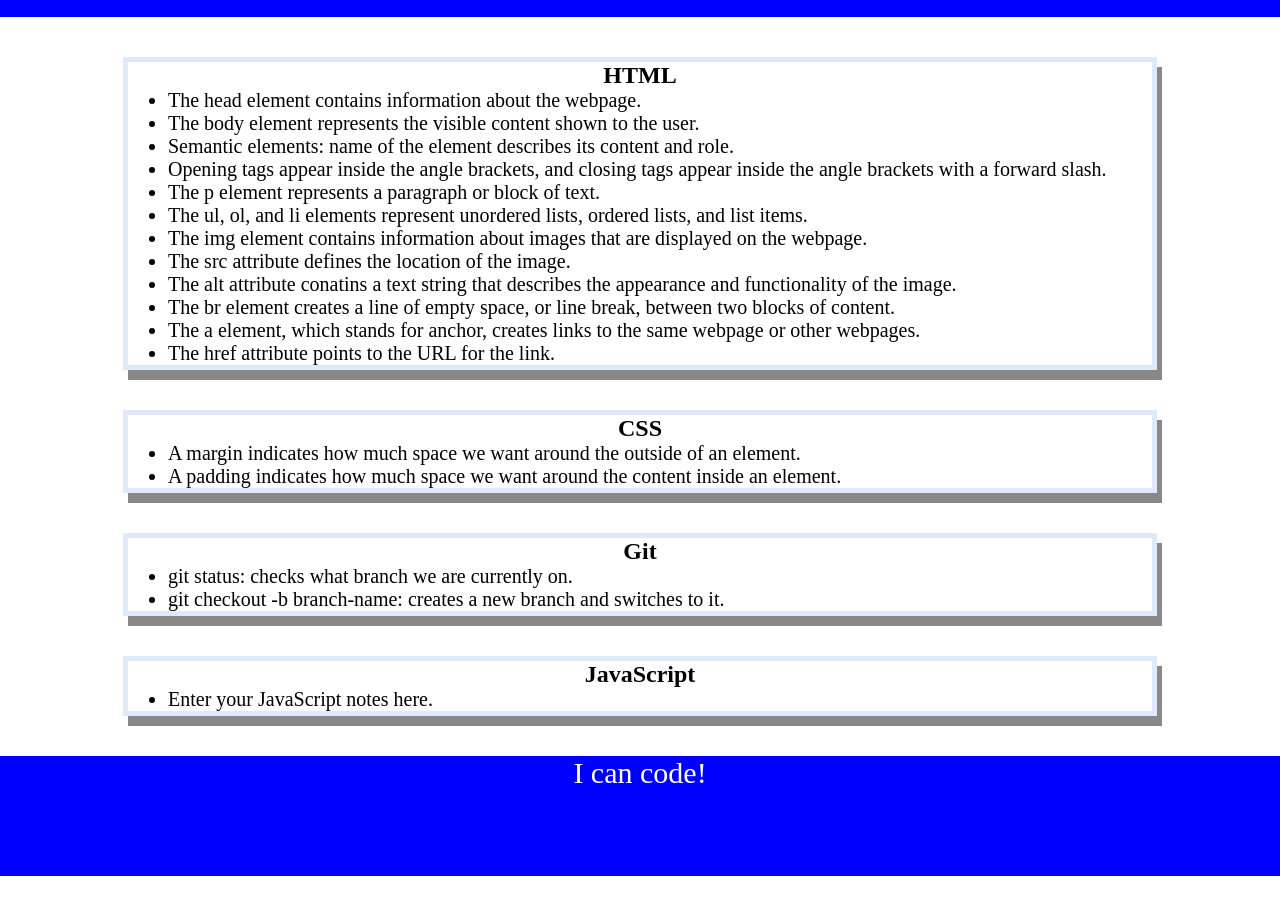
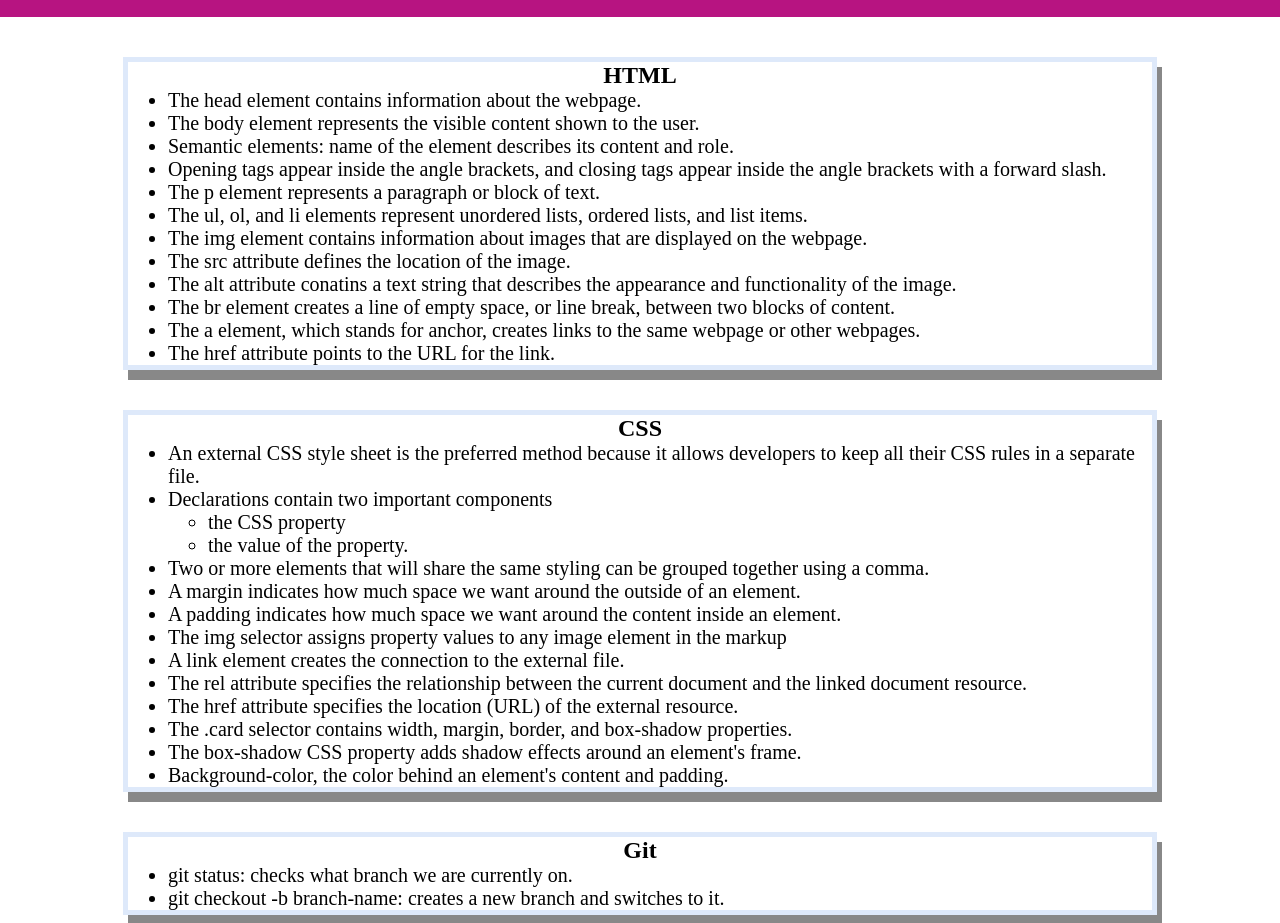
Before and after one commit to bcolo24/prework-study-guide, a plain HTML site: page prework-study-guide/index.html in a window 1280 px wide. Shown: the part 103-1026 px from the top of the page. Before the commit the page ends 979 px from the top, so only its background shows below. Drawn offline with Linux system fonts and the light colour scheme.

Commit message:
added more CSS notes to project

```diff
--- a/prework-study-guide/assets/style.css
+++ b/prework-study-guide/assets/style.css
@@ -7,7 +7,7 @@ header,
 footer {
     width: 100%;
     height: 120px;
-    background-color: blue;
+    background-color: #B71481;
     color: white;
 }
 
--- a/prework-study-guide/index.html
+++ b/prework-study-guide/index.html
@@ -36,8 +36,22 @@
       <section class="card" id="css-section">
         <h2>CSS</h2>
         <ul>
+          <li>An external CSS style sheet is the preferred method because it allows developers to keep all their CSS rules in a separate file.</li>
+          <li> Declarations contain two important components</li>
+            <ul>
+              <li>the CSS property</li>
+              <li>the value of the property.</li>
+            </ul>
+          <li>Two or more elements that will share the same styling can be grouped together using a comma.</li>
           <li>A margin indicates how much space we want around the outside of an element.</li>
           <li>A padding indicates how much space we want around the content inside an element.</li>
+          <li>The img selector assigns property values to any image element in the markup</li>
+          <li>A link  element creates the connection to the external file.</li>
+          <li>The rel attribute specifies the relationship between the current document and the linked document resource.</li>
+          <li>The href attribute specifies the location (URL) of the external resource.</li>
+          <li>The .card selector contains width, margin, border, and box-shadow properties.</li>
+          <li>The box-shadow CSS property adds shadow effects around an element's frame.</li>
+          <li>Background-color, the color behind an element's content and padding.</li>
         </ul>
       </section>
 
```
